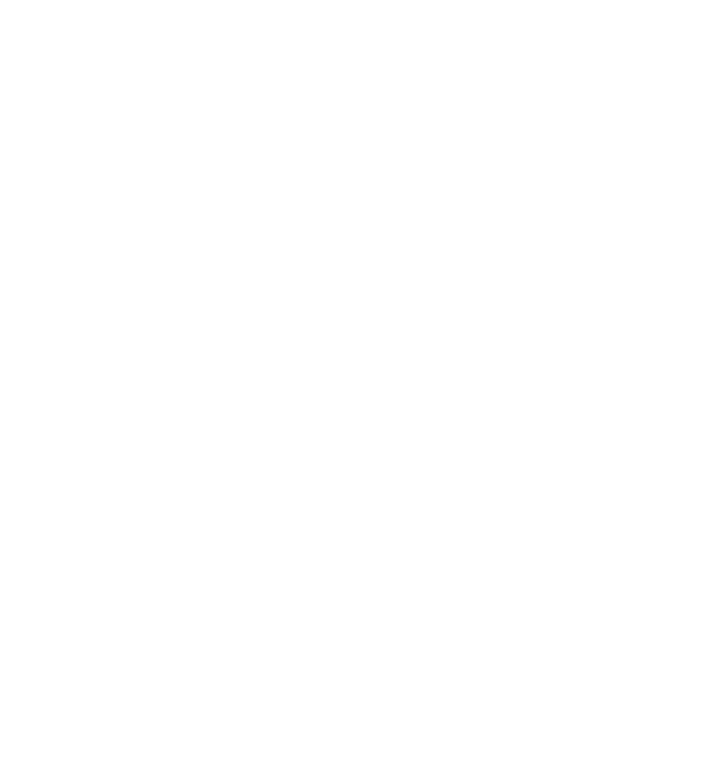
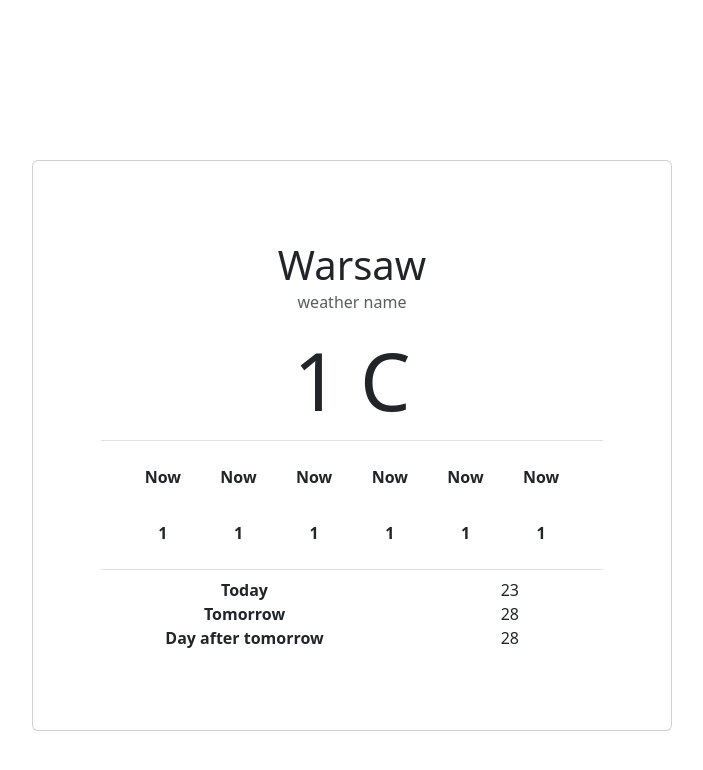
Before and after one commit to eugenyush/weathe-app, a website built with Vite: page index.html in a window 1280 px wide. Shown: the whole page, without its empty margins (288-991 px from the left). Built offline with nearby package versions, Linux system fonts and the light colour scheme.

Commit message:
Add body for app and style

```diff
--- a/index.html
+++ b/index.html
@@ -6,7 +6,91 @@
     <title>Weather App</title>
   </head>
   <body>
-    <div id="app"></div>
+    <div id="app ">
+      <div class="card text-center">
+        <h1 class="card-title mb-2">Warsaw</h1>
+        <h6 class="card-subtitle  mb-2 text-body-secondary">weather name</h6>
+        <div class="card-weather">1 C</div>
+        <div class="card-week">
+          <div class="card-week p-4 border-top border-bottom mb-2 row">
+            <div class="col-2">
+              <strong class="d-block mb-2">Now</strong>
+              <img id="wrapper-icon-hour-now" src="" class="" alt="" />
+              <strong class="d-block" id="wrapper-hour-now">1</strong>
+            </div>
+            <div class="col-2">
+              <strong class="d-block mb-2" id="wrapper-time2">Now</strong>
+              <img id="wrapper-icon-hour-hour2" src="" class="" alt="" />
+              <strong class="d-block" id="wrapper-hour-hour2">1</strong>
+            </div>
+            <div class="col-2">
+              <strong class="d-block mb-2" id="wrapper-time3">Now</strong>
+              <img id="wrapper-icon-hour-hour3" src="" class="" alt="" />
+              <strong class="d-block" id="wrapper-hour-hour3">1</strong>
+            </div>
+            <div class="col-2">
+              <strong class="d-block mb-2" id="wrapper-time4">Now</strong>
+              <img id="wrapper-icon-hour-hour4" src="" class="" alt="" />
+              <strong class="d-block" id="wrapper-hour-hour4">1</strong>
+            </div>
+            <div class="col-2">
+              <strong class="d-block mb-2" id="wrapper-time5">Now</strong>
+              <img id="wrapper-icon-hour-hour5" src="" class="" alt="" />
+              <strong class="d-block" id="wrapper-hour-hour5">1</strong>
+            </div>
+            <div class="col-2">
+              <strong class="d-block mb-2" id="wrapper-time6">Now</strong>
+              <img id="wrapper-icon-hour-hour6" src="" class="" alt="" />
+              <strong class="d-block" id="wrapper-hour-hour6">1</strong>
+            </div>
+          </div>
+        </div>
+        <div class="card-future px-5">
+          <div class="row align-items-center">
+            <div class="row align-items-center">
+              <div class="col-lg-6">
+                <strong>Today</strong>
+              </div>
+
+              <div class="col-lg-2 text-center">
+                <img id="wrapper-icon-today" src="" class="w-100" alt="" />
+              </div>
+
+              <div class="col-lg-4 text-end">
+                <span id="wrapper-forecast-temp-today">23</span>
+              </div>
+            </div>
+
+            <div class="row align-items-center">
+              <div class="col-lg-6">
+                <strong>Tomorrow</strong>
+              </div>
+
+              <div class="col-lg-2 text-center">
+                <img id="wrapper-icon-tomorrow" src="" class="w-100" alt="" />
+              </div>
+
+              <div class="col-lg-4 text-end">
+                <span id="wrapper-forecast-temp-tomorrow">28</span>
+              </div>
+            </div>
+
+            <div class="row align-items-center">
+              <div class="col-lg-6">
+                <strong>Day after tomorrow</strong>
+              </div>
+
+              <div class="col-lg-2 text-center">
+                <img id="wrapper-icon-dAT" src="" class="w-100" alt="" />
+              </div>
+
+              <div class="col-lg-4 text-end">
+                <span id="wrapper-forecast-temp-dAT">28</span>
+              </div>
+            </div>
+        </div>
+      </div>
+    </div>
     <script type="module" src="/src/js/main.js"></script>
   </body>
 </html>
--- a/src/scss/style.scss
+++ b/src/scss/style.scss
@@ -1 +1,12 @@
 @import "normalize.css";
+@import "bootstrap/scss/bootstrap";
+
+.card{
+    width: 50%;
+    margin: 10rem auto;
+    padding: 5rem;
+
+    &-weather{
+        font-size: 5rem;
+    }
+}
```
